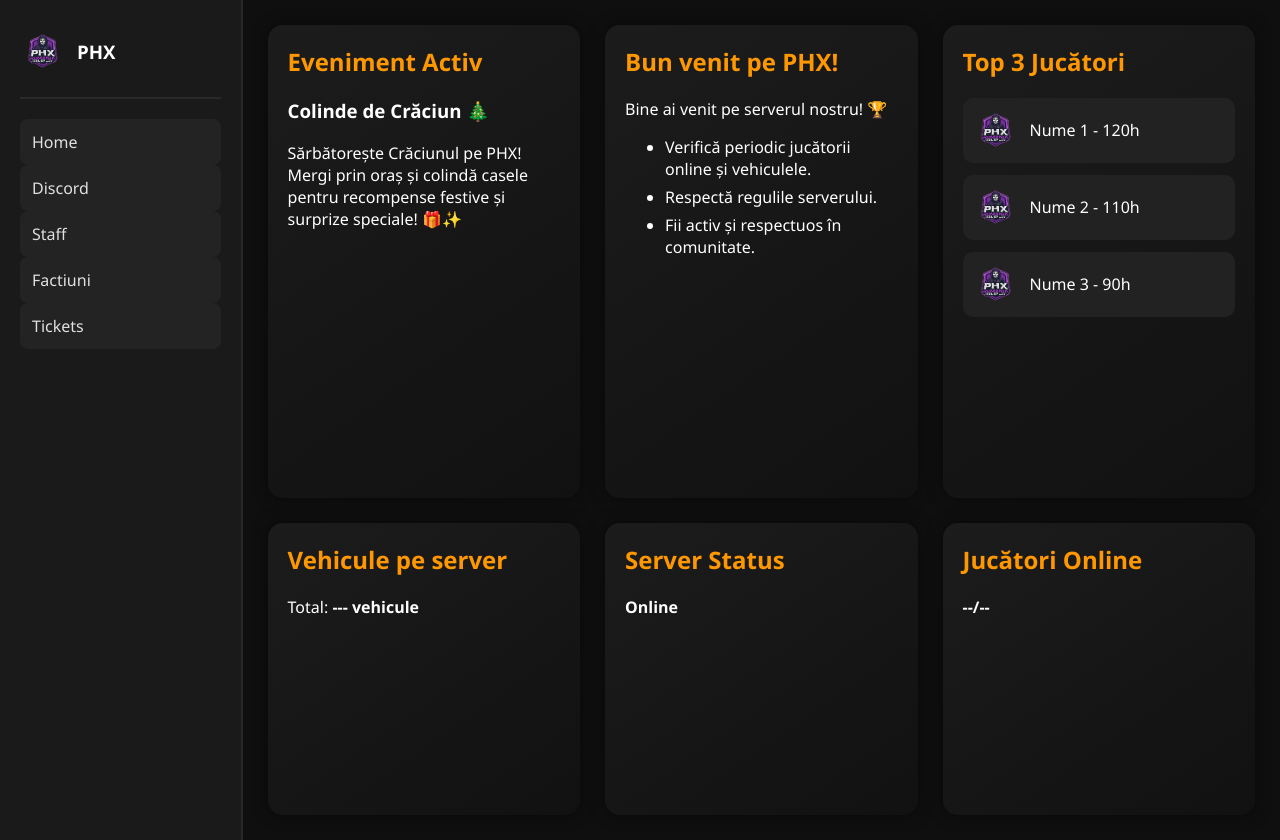
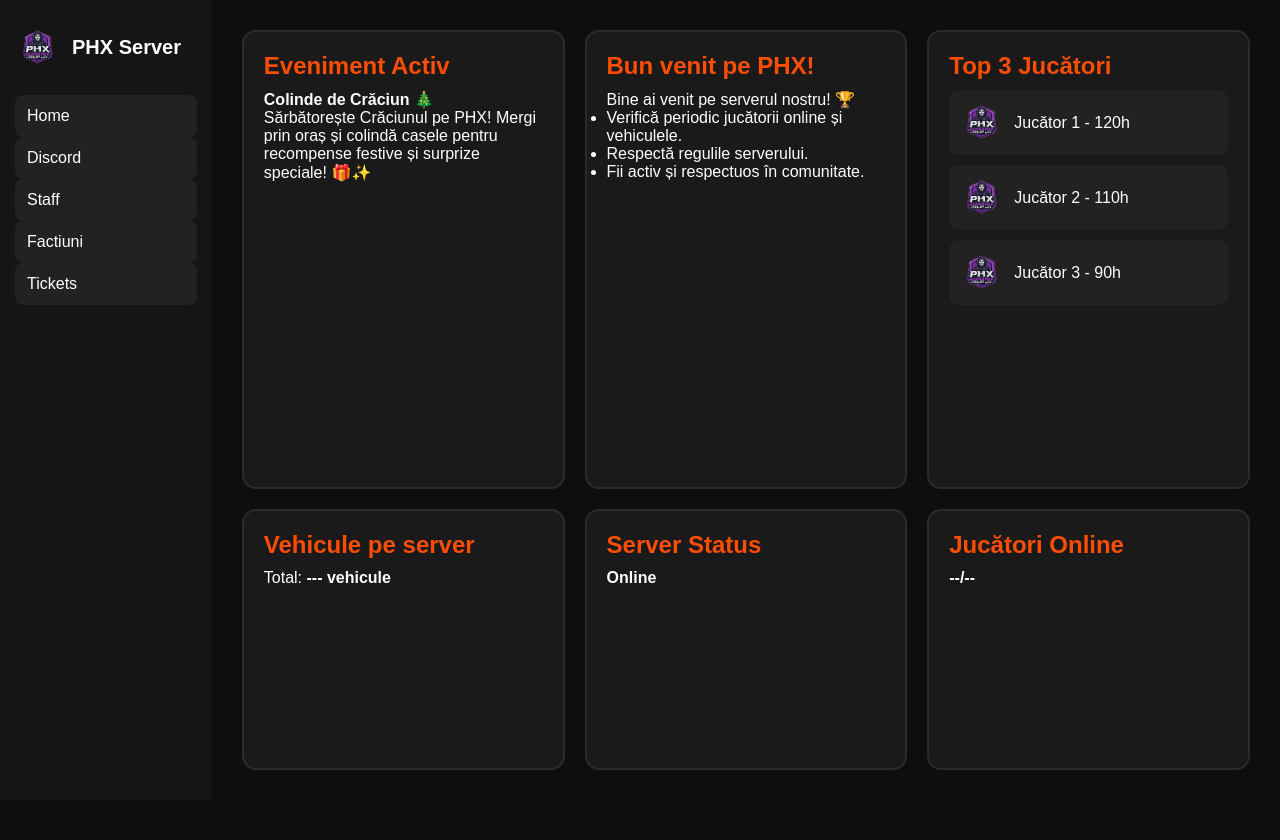
Before and after one commit to NotPhaden/phx, a plain HTML site: page index.html in a window 1280 px wide. After the commit the page ends 800 px from the top, so only its background shows below. Drawn offline with Linux system fonts and the light colour scheme.

Commit message:
Update index.html

```diff
--- a/index.html
+++ b/index.html
@@ -6,80 +6,89 @@
     <title>PHX Dashboard</title>
     <link rel="icon" type="image/png" href="logo.png">
     <style>
+        :root {
+            --bg-dark: #0e0e0e;
+            --bg-sidebar: #151515;
+            --accent: #ff4d00;
+            --card-bg: #1a1a1a;
+            --text: #ffffff;
+        }
+        * {
+            margin: 0;
+            padding: 0;
+            box-sizing: border-box;
+            font-family: "Poppins", sans-serif;
+        }
         body {
-            margin: 0;
-            font-family: 'Segoe UI', sans-serif;
-            background-color: #0f0f0f;
-            color: #fff;
             display: flex;
+            background: var(--bg-dark);
+            color: var(--text);
         }
         .sidebar {
-            width: 260px;
-            background-color: #1a1a1a;
+            width: 250px;
             height: 100vh;
-            padding: 20px;
+            background: var(--bg-sidebar);
+            padding: 25px 15px;
             display: flex;
             flex-direction: column;
-            gap: 20px;
-            border-right: 2px solid #292929;
+            gap: 25px;
+            position: sticky;
+            top: 0;
         }
         .logo {
             display: flex;
             align-items: center;
             gap: 12px;
-            padding-bottom: 15px;
-            border-bottom: 2px solid #292929;
+            font-size: 20px;
+            font-weight: 600;
         }
         .logo img {
             width: 45px;
             height: 45px;
         }
         .nav a {
+            display: block;
+            padding: 12px;
+            color: var(--text);
+            background: #222;
+            border-radius: 8px;
             text-decoration: none;
-            color: #e0e0e0;
-            padding: 12px;
-            display: block;
-            border-radius: 8px;
-            background-color: #232323;
             font-weight: 500;
             transition: 0.25s;
         }
         .nav a:hover {
-            background-color: #ff9800;
+            background: var(--accent);
             color: #000;
-            transform: translateX(5px);
+            transform: translateX(6px);
         }
         .container {
-            padding: 25px;
             width: 100%;
+            padding: 30px;
             display: grid;
-            grid-template-columns: repeat(auto-fit, minmax(300px, 1fr));
-            gap: 25px;
+            gap: 20px;
+            grid-template-columns: repeat(auto-fit, minmax(320px, 1fr));
         }
         .card {
-            background: linear-gradient(145deg, #1c1c1c, #111);
+            background: var(--card-bg);
             padding: 20px;
-            border-radius: 15px;
-            box-shadow: 0px 0px 15px rgba(0,0,0,0.5);
-            transition: 0.3s;
+            border-radius: 14px;
+            border: 2px solid #2b2b2b;
+            transition: 0.25s;
         }
         .card:hover {
-            transform: translateY(-5px);
-            box-shadow: 0px 0px 25px rgba(255, 152, 0, 0.4);
+            border-color: var(--accent);
+            transform: translateY(-4px);
         }
         .card h2 {
-            margin-top: 0;
-            color: #ff9800;
-        }
-        ul li {
-            margin-bottom: 6px;
+            margin-bottom: 10px;
+            color: var(--accent);
         }
         .top-player {
             display: flex;
             align-items: center;
-            gap: 12px;
-            margin-top: 12px;
-            background-color: #222;
+            gap: 10px;
+            margin-top: 10px;
+            background: #222;
             padding: 10px;
             border-radius: 10px;
         }
@@ -94,7 +103,7 @@
     <div class="sidebar">
         <div class="logo">
             <img src="logo.png" alt="logo">
-            <h3>PHX</h3>
+            PHX Server
         </div>
         <div class="nav">
             <a href="index.html">Home</a>
@@ -108,8 +117,8 @@
     <div class="container">
         <div class="card">
             <h2>Eveniment Activ</h2>
-            <h3>Colinde de Crăciun 🎄</h3>
-            <p>Sărbătorește Crăciunul pe PHX! Mergi prin oraș și colindă casele pentru recompense festive și surprize speciale! 🎁✨</p>
+            <p><strong>Colinde de Crăciun 🎄</strong><br>
+            Sărbătorește Crăciunul pe PHX! Mergi prin oraș și colindă casele pentru recompense festive și surprize speciale! 🎁✨</p>
         </div>
 
         <div class="card">
@@ -124,9 +133,9 @@
 
         <div class="card">
             <h2>Top 3 Jucători</h2>
-            <div class="top-player"><img src="logo.png"><span>Nume 1 - 120h</span></div>
-            <div class="top-player"><img src="logo.png"><span>Nume 2 - 110h</span></div>
-            <div class="top-player"><img src="logo.png"><span>Nume 3 - 90h</span></div>
+            <div class="top-player"><img src="logo.png"><span>Jucător 1 - 120h</span></div>
+            <div class="top-player"><img src="logo.png"><span>Jucător 2 - 110h</span></div>
+            <div class="top-player"><img src="logo.png"><span>Jucător 3 - 90h</span></div>
         </div>
 
         <div class="card">
```
